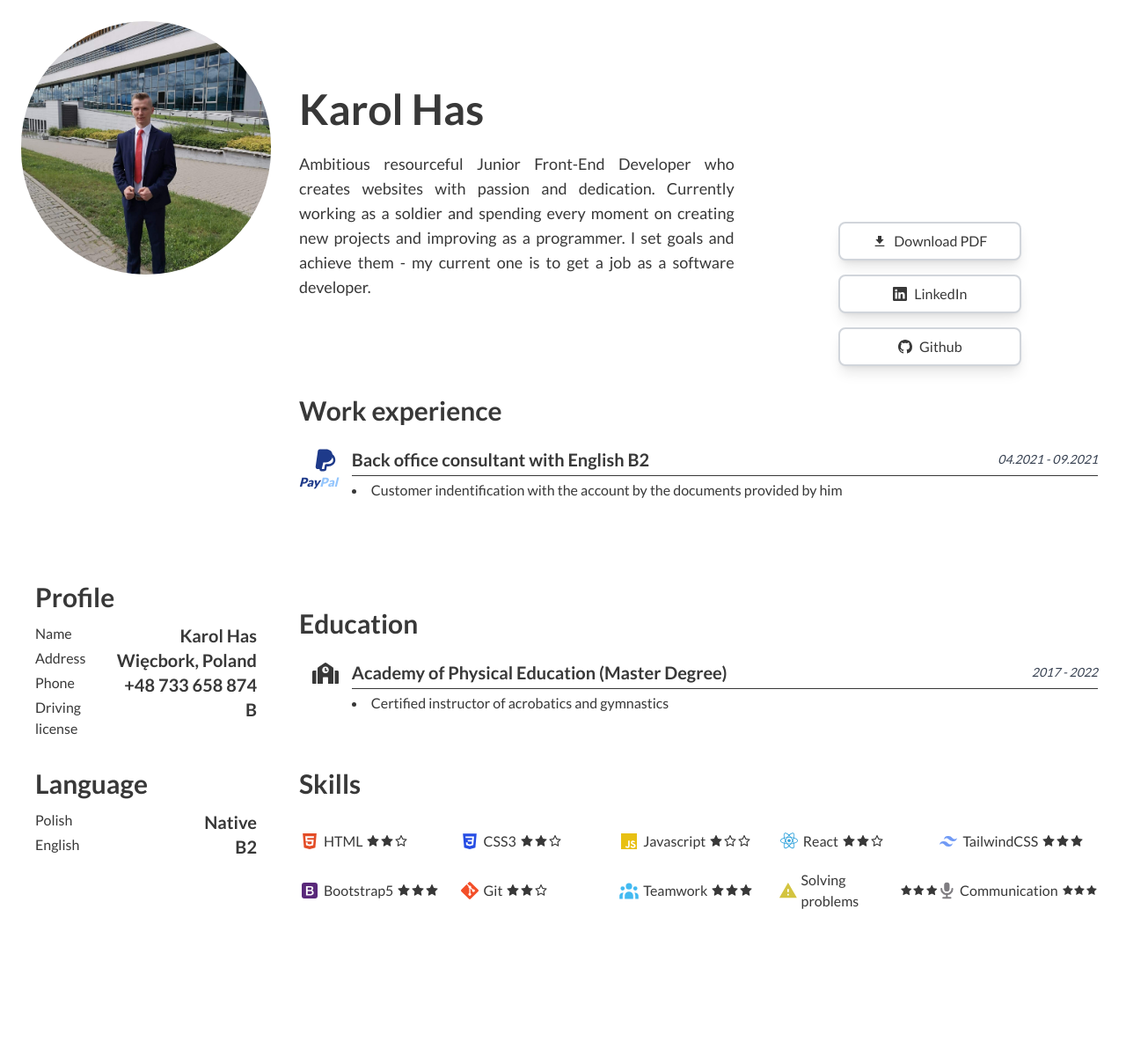
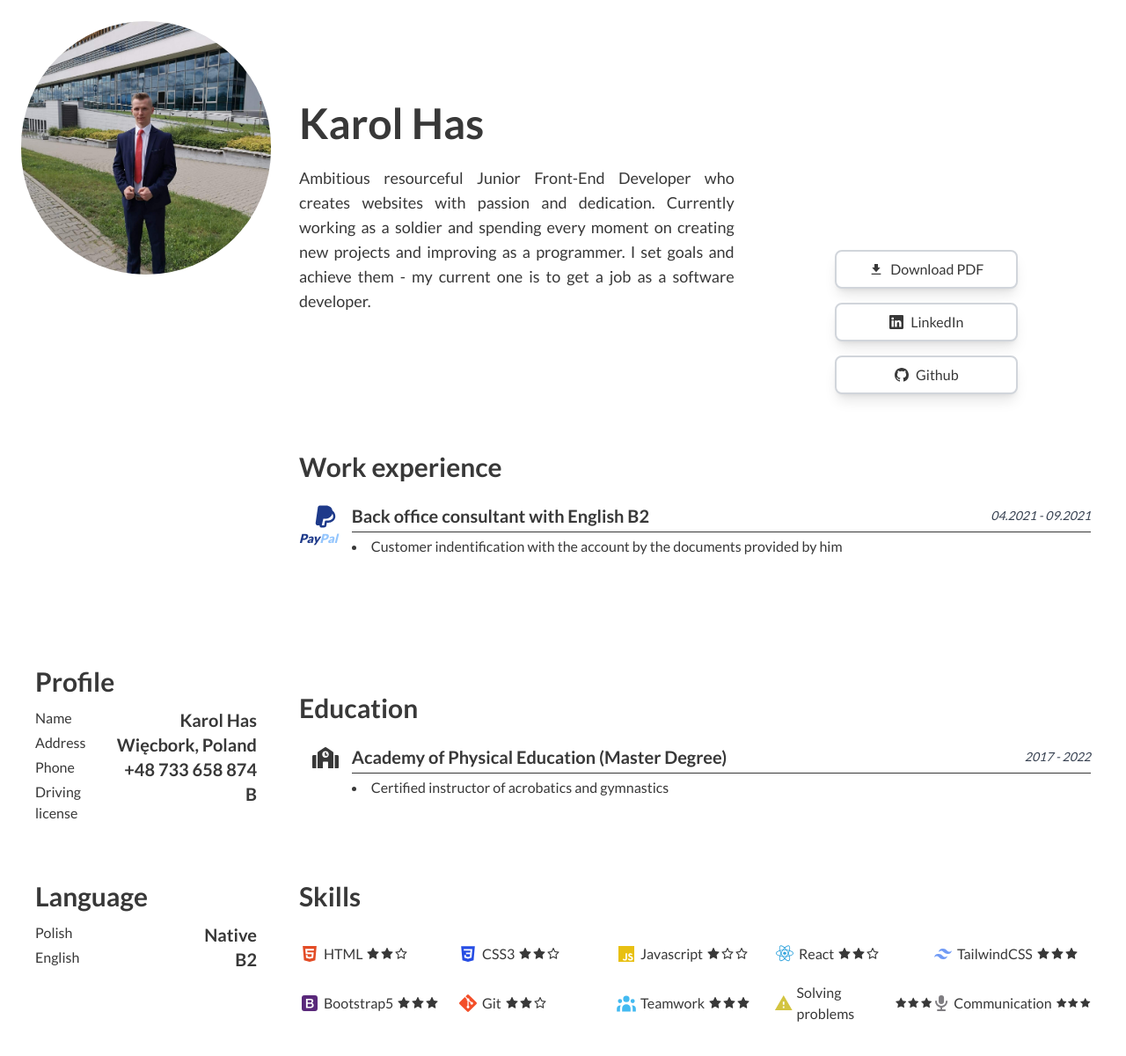
Before and after one commit to karolhas/CV, a React (Vite) app: page / in a window 1280 px wide. Shown: the top 1200 px of the page at 88% size. Built offline with nearby package versions, Linux system fonts and the light colour scheme; no server answers.

Commit message:
fix responsive

```diff
--- a/src/App.tsx
+++ b/src/App.tsx
@@ -10,7 +10,7 @@ import Skills from "./components/Skills";
 
 function App() {
   return (
-    <div className="lg:grid-rows-8 p-8 lg:grid lg:min-h-screen lg:grid-cols-12 lg:content-center lg:gap-8 lg:p-6">
+    <div className="lg:grid-rows-8 p-8 lg:grid lg:min-h-screen lg:grid-cols-12 lg:content-center lg:gap-x-8 lg:gap-y-16 lg:p-6">
       <div className="mb-12 lg:col-span-3 lg:col-start-1 lg:row-span-3 lg:row-start-1 lg:mb-0">
         <Photo />
       </div>
@@ -23,16 +23,16 @@ function App() {
       <div className="mb-12 lg:col-span-5 lg:col-start-4 lg:row-span-2 lg:row-start-1 lg:mb-0 lg:flex lg:items-center">
         <About />
       </div>
-      <div className="mb-12 lg:col-span-4 lg:col-start-9 lg:row-span-2 lg:row-start-1 lg:mb-0 lg:flex lg:items-end lg:pr-2">
+      <div className="mb-12 lg:col-span-4 lg:col-start-9 lg:row-span-2 lg:row-start-1 lg:mb-0 lg:flex lg:items-end lg:pr-4">
         <Buttons />
       </div>
-      <div className="mb-12 lg:col-span-9 lg:col-start-4 lg:row-start-3 lg:mb-0 lg:pr-2">
+      <div className="mb-12 lg:col-span-9 lg:col-start-4 lg:row-start-3 lg:mb-0 lg:pr-4">
         <Experience />
       </div>
-      <div className="mb-12 lg:col-span-9 lg:col-start-4 lg:row-start-4 lg:mb-0 lg:flex lg:flex-col lg:justify-center lg:pr-2">
+      <div className="mb-12 lg:col-span-9 lg:col-start-4 lg:row-start-4 lg:mb-0 lg:flex lg:flex-col lg:justify-center lg:pr-4">
         <Education />
       </div>
-      <div className="lg:col-span-9 lg:row-start-5 lg:pr-2">
+      <div className="lg:col-span-9 lg:row-start-5 lg:pr-4">
         <Skills />
       </div>
     </div>
--- a/src/i18n.tsx
+++ b/src/i18n.tsx
@@ -1,7 +1,7 @@
 import i18n from "i18next";
-import { initReactI18next } from "react-i18next";
 import Backend from "i18next-http-backend";
 import LanguageDetector from "i18next-browser-languagedetector";
+import { initReactI18next } from "react-i18next";
 
 i18n
   .use(Backend)
@@ -9,6 +9,7 @@ i18n
   .use(initReactI18next)
   .init({
     fallbackLng: "en",
+    debug: true,
     interpolation: {
       escapeValue: false,
     },
```
Also changed, not shown: src/locales/en/translation.json (+22 -2 lines).
